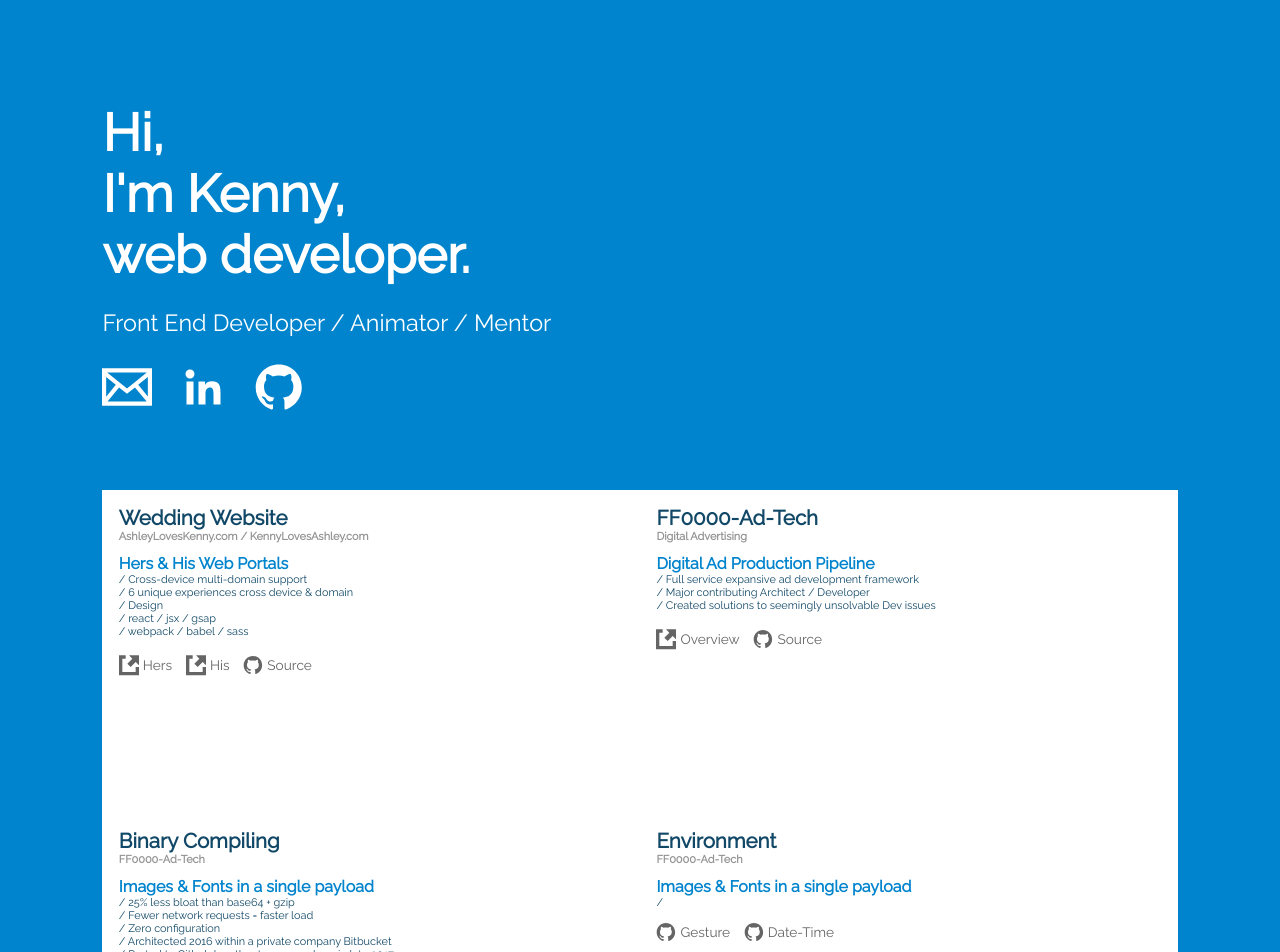
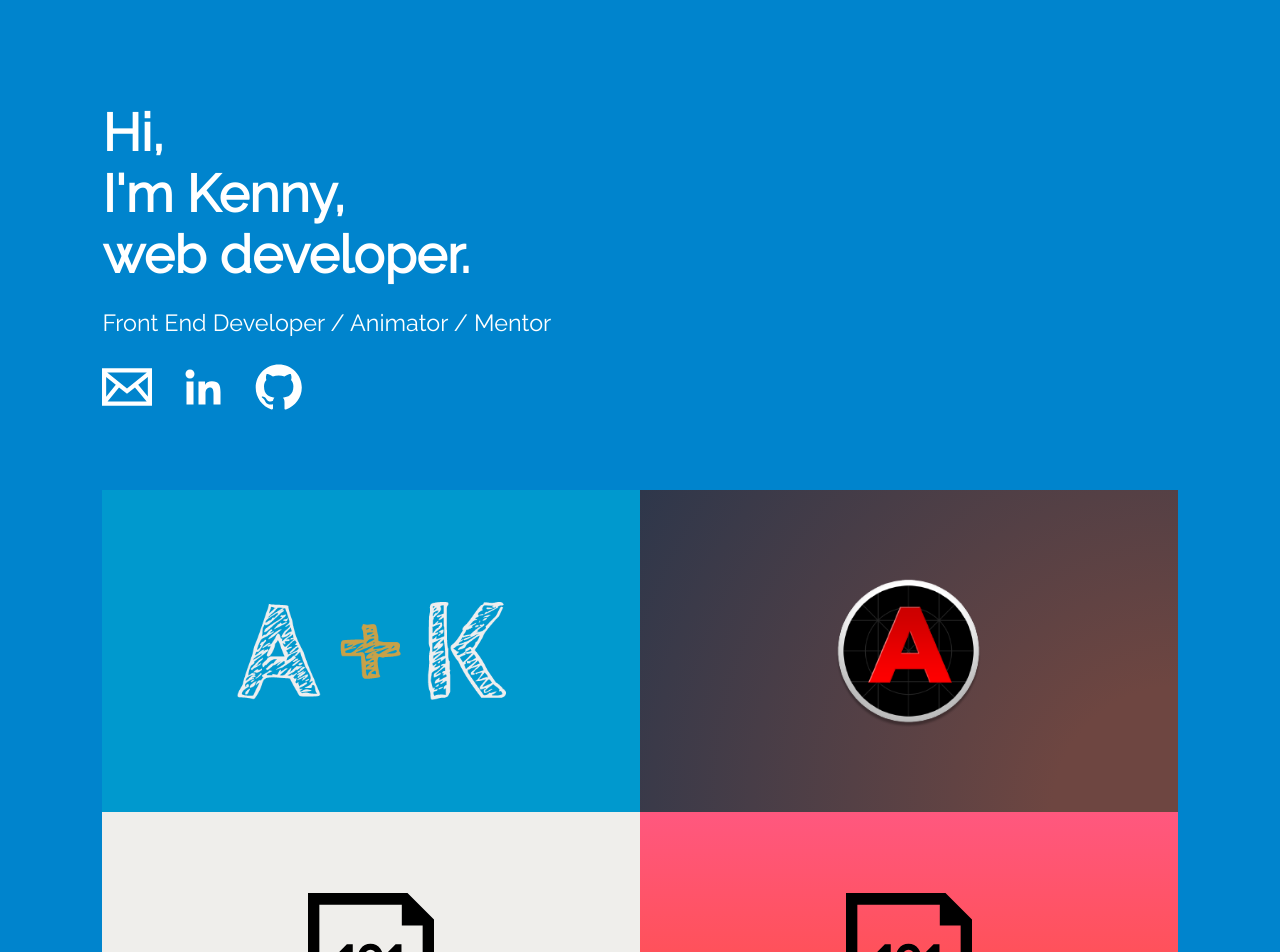
Before and after one commit to kennyarehart/portfolio-site, a React (Create React App) app: page / in a window 1280 px wide. Shown: the top 952 px of the page. Built offline with nearby package versions, Linux system fonts and the light colour scheme.

Commit message:
minor update to json

```diff
--- a/src/components/project-thumb/project-thumb.css
+++ b/src/components/project-thumb/project-thumb.css
@@ -26,9 +26,9 @@ img {
   height: 100%;
   width: 100%;
   transition: .35s ease;
-  bottom: -0%;/*-100%;*/
+  bottom: -100%;/*-100%;*/
   background-color: white;
-  font-size: 0.7em;
+  font-size: 0.8em;
 }
 
 .container:hover .overlay {
--- a/src/data/portfolio.json
+++ b/src/data/portfolio.json
@@ -33,6 +33,7 @@
         "description": "Digital Ad Production Pipeline",
         "details":[
             "Full service expansive ad development framework",
+            "Fast excecution",
             "Major contributing Architect / Developer",
             "Created solutions to seemingly unsolvable Dev issues"
         ],
```
